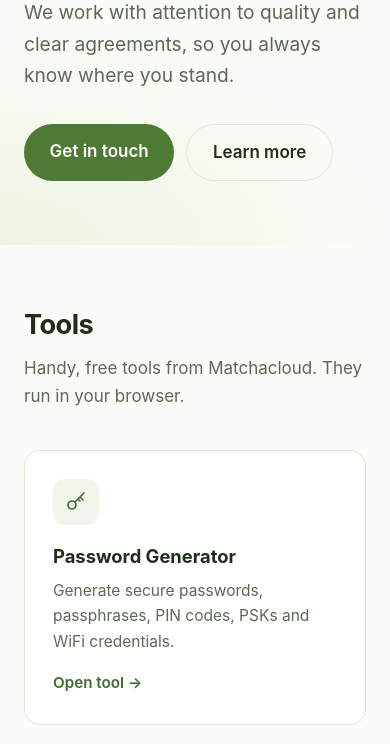
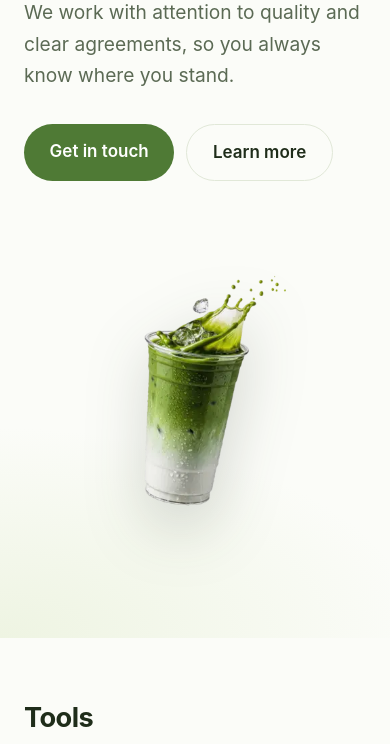
Before and after one commit to matchacloudnl/expert-train, a plain HTML site: page index.html in a window 390 px wide. Shown: the part 327-1071 px from the top of the page. Drawn offline with Linux system fonts and the light colour scheme.

Commit message:
Add iced matcha image to hero
Co-Authored-By: Claude Sonnet 5.5 <noreply@anthropic.com>

```diff
--- a/css/style.css
+++ b/css/style.css
@@ -53,7 +53,7 @@ nav .nav-cta:hover { background: var(--accent-dark); color: #fff; }
 .eyebrow { margin: 0 0 1rem; color: var(--accent); font-size: .85rem; font-weight: 600; letter-spacing: .14em; text-transform: uppercase; }
 .hero h1 { margin: 0 0 1.25rem; font-size: clamp(2.4rem, 6vw, 4rem); line-height: 1.08; letter-spacing: -.03em; font-weight: 700; }
 .hero-grid { display: grid; grid-template-columns: 1.2fr .8fr; gap: 3rem; align-items: center; }
-.hero-img { width: 100%; max-height: 520px; object-fit: contain; justify-self: center; filter: drop-shadow(0 24px 30px rgba(31, 45, 26, .18)); }
+.hero-img { width: 100%; max-height: 520px; object-fit: contain; justify-self: center; transform: scale(1.35); filter: drop-shadow(0 24px 30px rgba(31, 45, 26, .18)); }
 .lead { max-width: 560px; margin: 0 0 2rem; font-size: 1.2rem; color: var(--muted); }
 .actions { display: flex; flex-wrap: wrap; gap: .75rem; }
 
@@ -95,7 +95,7 @@ h2 { margin: 0 0 .75rem; font-size: clamp(1.7rem, 3.5vw, 2.3rem); letter-spacing
 
 @media (max-width: 800px) {
   .hero-grid { grid-template-columns: 1fr; gap: 2rem; }
-  .hero-img { max-height: 380px; }
+  .hero-img { max-height: 380px; transform: none; }
   .cards { grid-template-columns: 1fr; }
   .steps { grid-template-columns: 1fr 1fr; }
   nav a:not(.nav-cta) { display: none; }
--- a/index.html
+++ b/index.html
@@ -39,7 +39,7 @@
           <a class="button ghost" href="#tools">Learn more</a>
         </div>
         </div>
-        <img class="hero-img" src="assets/iced-matcha.png" alt="Iced matcha latte" width="595" height="1000" onerror="this.remove()">
+        <img class="hero-img" src="assets/iced-matcha.png" alt="Iced matcha latte" width="505" height="361" onerror="this.remove()">
       </div>
     </section>
 
```
Also changed, not shown: assets/iced-matcha.png (added).
